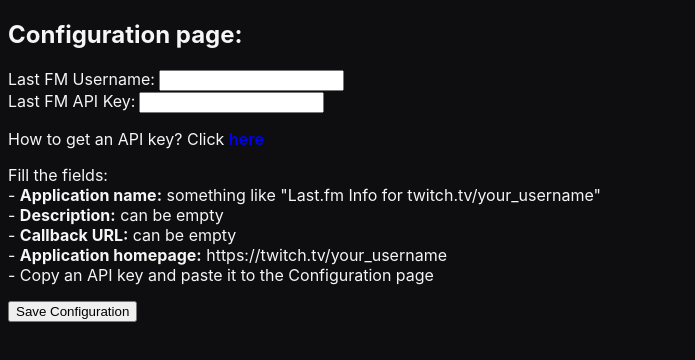
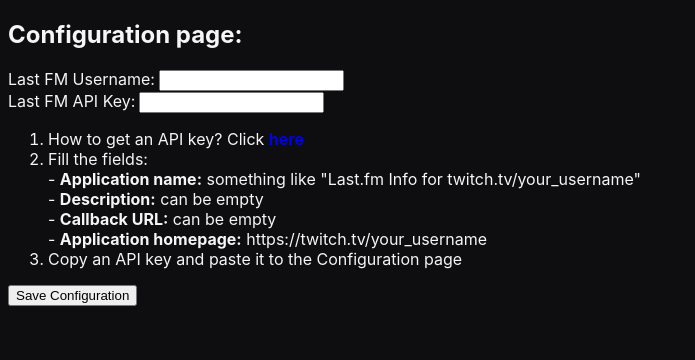
Before and after one commit to qzdn/lastfm-info_twitch-ext, a plain HTML site: page config.html in a window 1280 px wide. Shown: the whole page, without its empty margins (0-695 px from the left). Drawn offline with Linux system fonts and the light colour scheme; a script that the page names is missing.

Commit message:
style: another style changes

```diff
--- a/config.css
+++ b/config.css
@@ -1,4 +1,4 @@
-label, h2, p {
+label, h2, ol {
     font-family: "Roobert", "Inter", "Helvetica Neue", Helvetica, Arial, sans-serif;
     color: whitesmoke;
 }
--- a/config.html
+++ b/config.html
@@ -17,15 +17,17 @@
       <label for="lastfm-apikey">Last FM API Key:</label>
       <input type="text" id="lastfm-apikey" name="lastfm-apikey"><br>
 
-      <p>How to get an API key? Click <b><a href="https://www.last.fm/api/account/create" target="_blank">here</a></b></p>
-      <p>
+      <ol>
+      <li>How to get an API key? Click <b><a href="https://www.last.fm/api/account/create" target="_blank">here</a></b></li>
+      <li>
         Fill the fields: <br>
         - <b>Application name:</b> something like "Last.fm Info for twitch.tv/your_username" <br>
         - <b>Description:</b> can be empty <br>
         - <b>Callback URL:</b> can be empty <br>
         - <b>Application homepage:</b> https://twitch.tv/your_username <br>
-        - Copy an API key and paste it to the Configuration page
-      </p>
+      </li>
+      <li>Copy an API key and paste it to the Configuration page</li>
+      </ol>
       <button type="submit" title="Save configuration" aria-label="Save configuration">Save Configuration</button>
     </form>
     <div id="message" class="hidden"></div>
```
Also changed, not shown: 1 other file.
